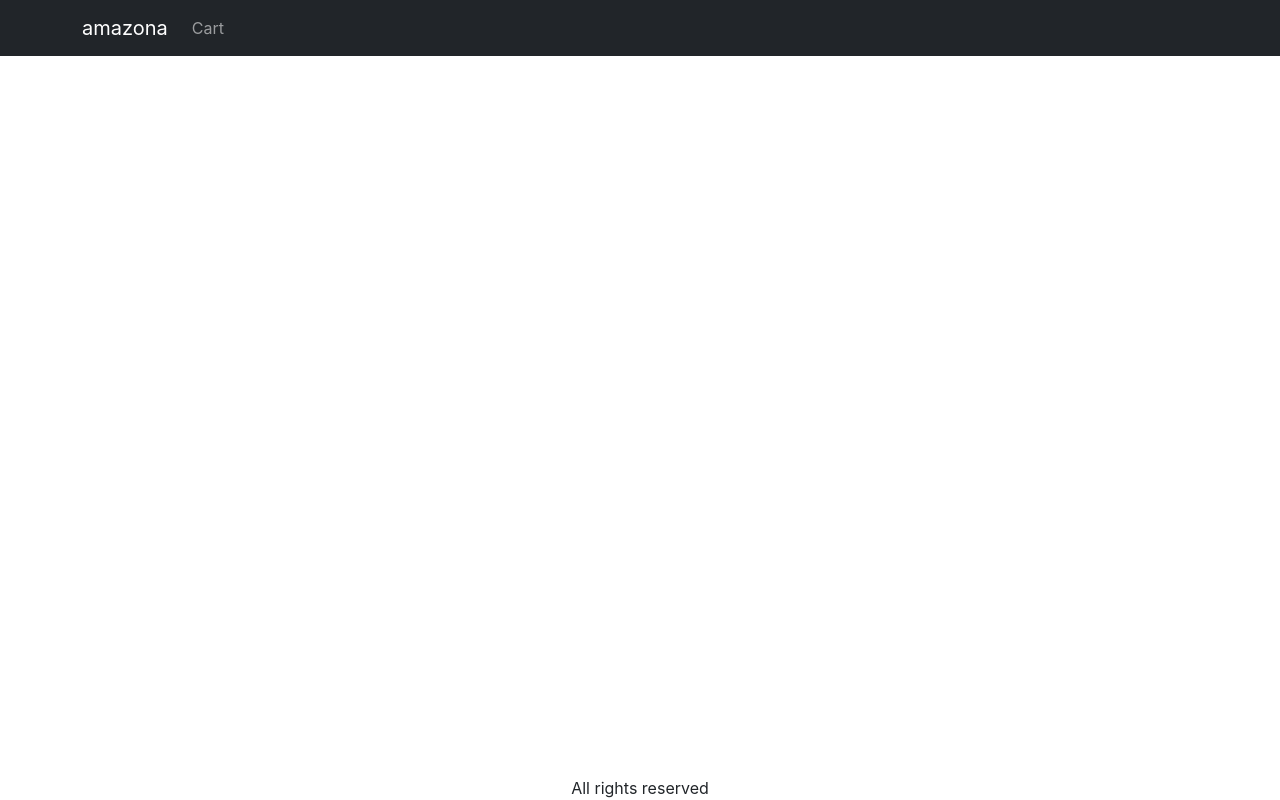
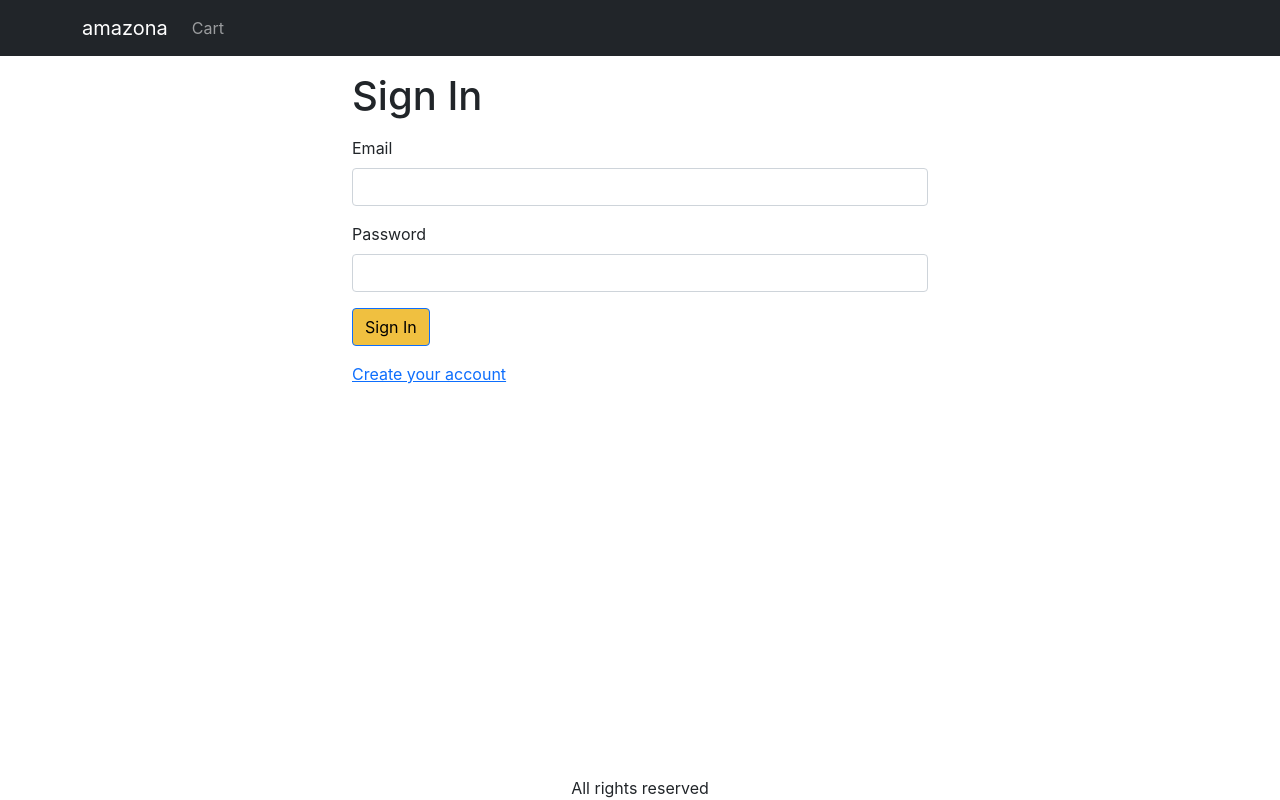
Before and after one commit to Andreick/MERN-ecommerce-course-amazona-ts, a React (Create React App) app in the folder frontend/: page /signin in a window 1280 px wide. Built offline with nearby package versions, Linux system fonts and the light colour scheme.

Commit message:
Add sign-in screen

```diff
--- a/frontend/src/App.tsx
+++ b/frontend/src/App.tsx
@@ -6,6 +6,7 @@
 import CartScreen from './screens/CartScreen';
 import HomeScreen from './screens/HomeScreen';
 import ProductScreen from './screens/ProductDetaisScreen';
+import SigninScreen from './screens/SigninScreen';
 
 function App() {
   const {
@@ -43,6 +44,7 @@
               <Route path="/" element={<HomeScreen />}></Route>
               <Route path="/products/:slug" element={<ProductScreen />}></Route>
               <Route path="/cart" element={<CartScreen />}></Route>
+              <Route path="/signin" element={<SigninScreen />}></Route>
             </Routes>
           </Container>
         </main>
--- a/frontend/src/index.css
+++ b/frontend/src/index.css
@@ -31,3 +31,7 @@
 .img-thumbnail {
   height: 80px;
 }
+
+.small-container {
+  max-width: 600px;
+}
--- /dev/null
+++ b/frontend/src/screens/SigninScreen.tsx
@@ -0,0 +1,34 @@
+import { Button, Container, Form } from 'react-bootstrap';
+import { Helmet } from 'react-helmet-async';
+import { Link, useLocation } from 'react-router-dom';
+
+export default function SigninScreen() {
+  const { search } = useLocation();
+  const redirectUrl = new URLSearchParams(search).get('redirect');
+  const redirect = redirectUrl ? redirectUrl : '/';
+
+  return (
+    <Container className="small-container">
+      <Helmet>
+        <title>Sign In</title>
+      </Helmet>
+      <h1 className="my-3">Sign In</h1>
+      <Form>
+        <Form.Group className="mb-3" controlId="email">
+          <Form.Label>Email</Form.Label>
+          <Form.Control type="email" required></Form.Control>
+        </Form.Group>
+        <Form.Group className="mb-3" controlId="password">
+          <Form.Label>Password</Form.Label>
+          <Form.Control type="password" required></Form.Control>
+        </Form.Group>
+        <div className="mb-3">
+          <Button type="submit">Sign In</Button>
+        </div>
+        <div className="mb-3">
+          <Link to={`/signup?redirect=${redirect}`}>Create your account</Link>
+        </div>
+      </Form>
+    </Container>
+  );
+}
```
